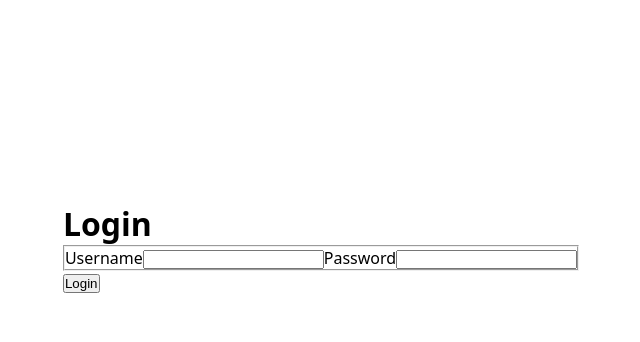
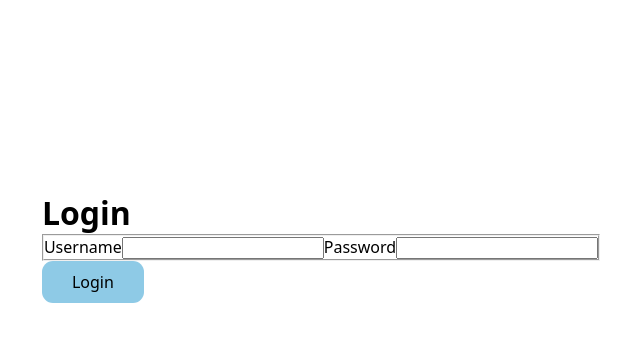
Before and after one commit to davmedeiros/members-only, a Node server app: page /login/ in a window 1280 px wide. Shown: the part 153-495 px from the top of the page, without its empty margins (319-959 px from the left). Run offline with Node 20, Linux system fonts and the light colour scheme; some libraries are stand-ins or nearby versions.

Commit message:
Style Login link as a button

```diff
--- a/public/stylesheets/style.css
+++ b/public/stylesheets/style.css
@@ -16,6 +16,25 @@
   --color-omega: #fb8500;
 }
 
+input,
+textarea,
+button {
+  font-family: inherit;
+}
+
 body {
   min-height: 100svh;
 }
+
+a.button,
+button {
+  display: inline;
+  text-decoration: none;
+  color: black;
+  background-color: var(--color-alpha);
+  border: none;
+  border-radius: 11px;
+  padding: 10px 30px;
+  font-size: 1rem;
+  cursor: pointer;
+}
--- a/views/index.pug
+++ b/views/index.pug
@@ -9,4 +9,4 @@ block content
   else
     h1= title
     a(href="/sign-up") Sign Up
-    a(href="/login") Login
+    a.button(href="/login") Login
```
